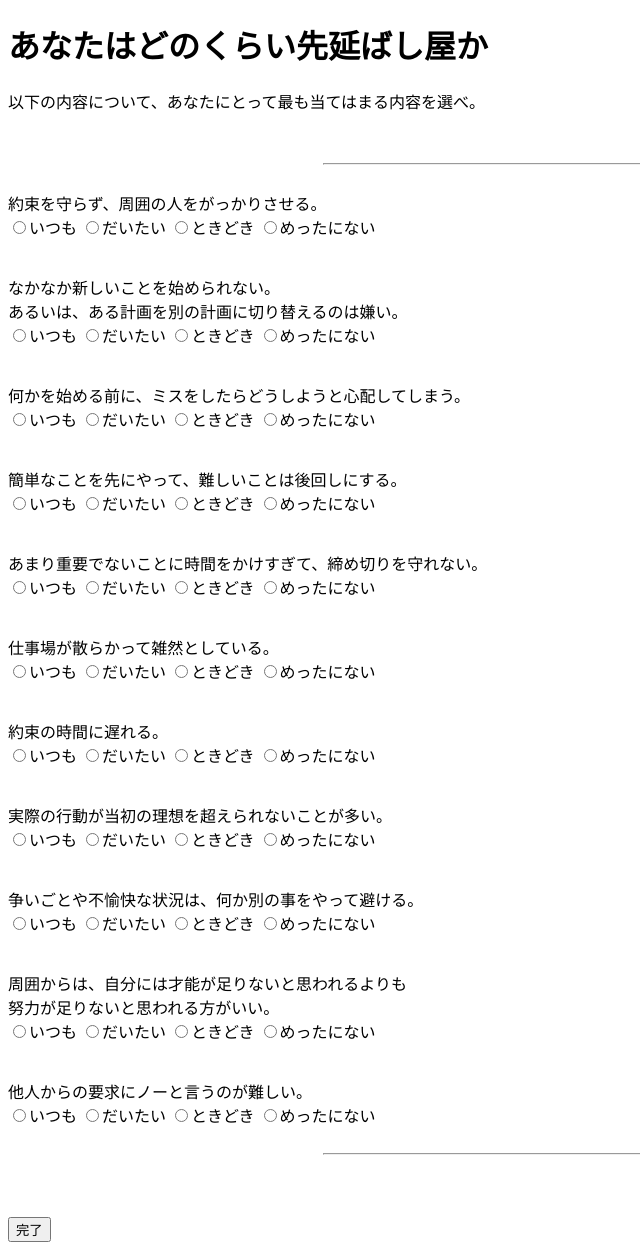
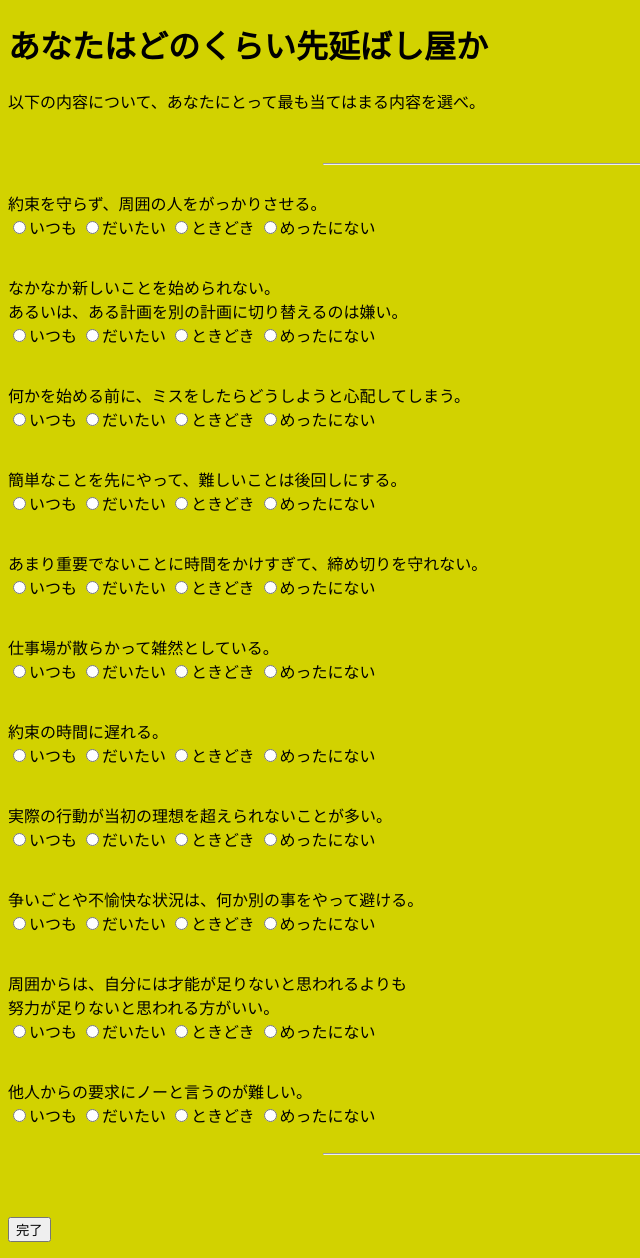
Before and after one commit to inamake/psychopath_bot, a Flask app: page /putOffTest in a window 1280 px wide. Shown: the whole page, without its empty margins (0-640 px from the left). Run offline with Flask 2, Linux system fonts and the light colour scheme.

Commit message:
ユーザー管理

```diff
--- /dev/null
+++ b/static/stylesheet.css
@@ -0,0 +1,4 @@
+body{
+    background-color: #D2D200;
+
+}
--- a/templates/layout.html
+++ b/templates/layout.html
@@ -2,6 +2,7 @@
 <html lang="ja">
 <head>
     <meta charset="UTF-8">
+    <link rel="stylesheet" type="text/css" href="{{ url_for('static', filename='stylesheet.css') }}">
     <title>{{ title }}</title>
 </head>
 <body>
```
